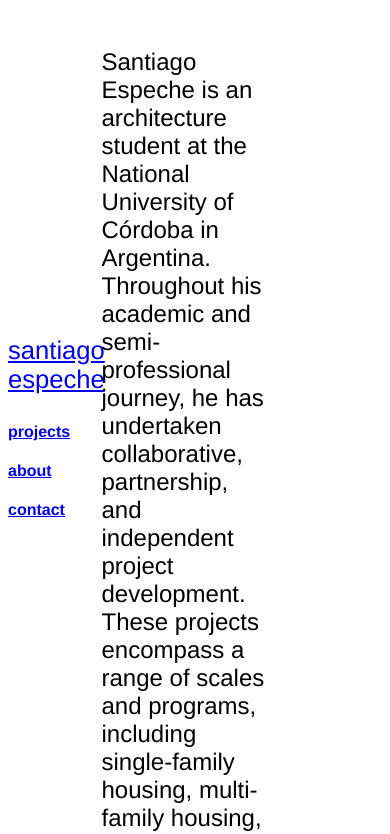
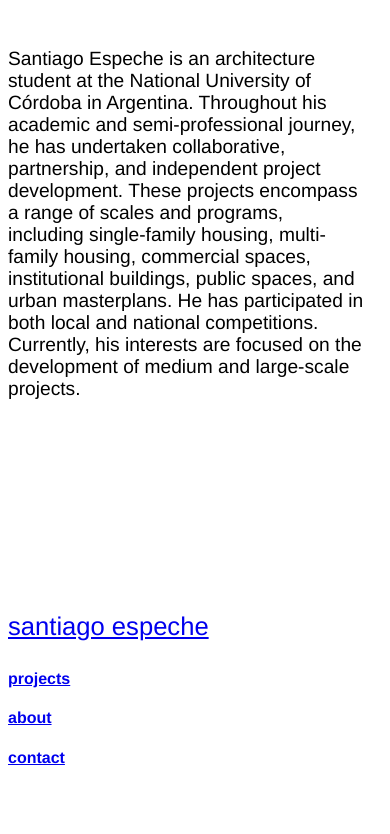
Before and after one commit to octavioegeafaure/portfolioSantiago, a React (Vite) app: page /portfolioSantiago/about in a window 390 px wide. Shown: the top 834 px of the page. Built offline with nearby package versions, Linux system fonts and the light colour scheme; a web font is replaced by a local one.

Commit message:
about-texto-css

```diff
--- a/src/About/About.css
+++ b/src/About/About.css
@@ -1,9 +1,36 @@
 .about{
     width: 100%;
-    display: grid;
-    grid-template-columns: 25% 45%;
+    display: flex;
+    grid-template-columns: 25% 85%;
+    height: 100vh;
+}
+.about-texto{
+    width: 50%;
+    padding-left: 5rem;
 }
 .about-texto-h5{
     font-size: 1.5rem;
     font-weight: 500;
+    padding-top: .2rem;
+    margin: 0;
 }
+@media (max-width: 1000px) {
+    .about-texto-h5 {
+        font-size: 1.4rem;
+    }
+}
+@media (max-width: 800px) {
+    .about {
+        flex-direction: column-reverse;
+    }
+    .about-texto{
+        height: 25vh;
+        width: 95%;
+        padding-left: 0rem;
+    }
+}
+@media (max-width: 550px) {
+    .about-texto-h5 {
+        font-size: 1.2rem;
+    }
+}
```
